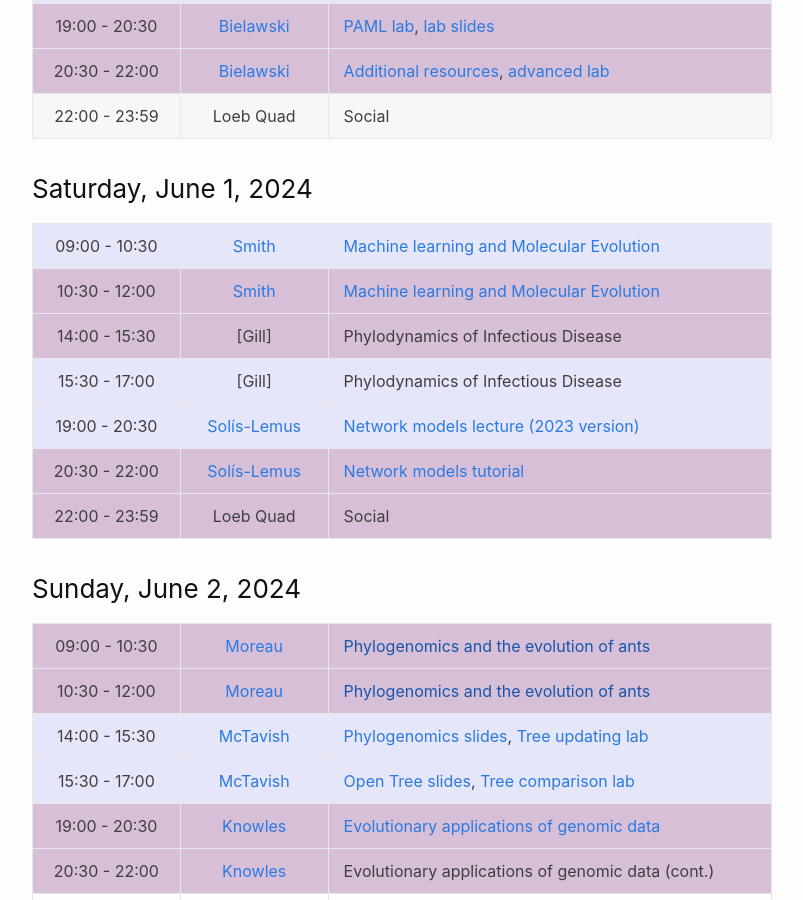
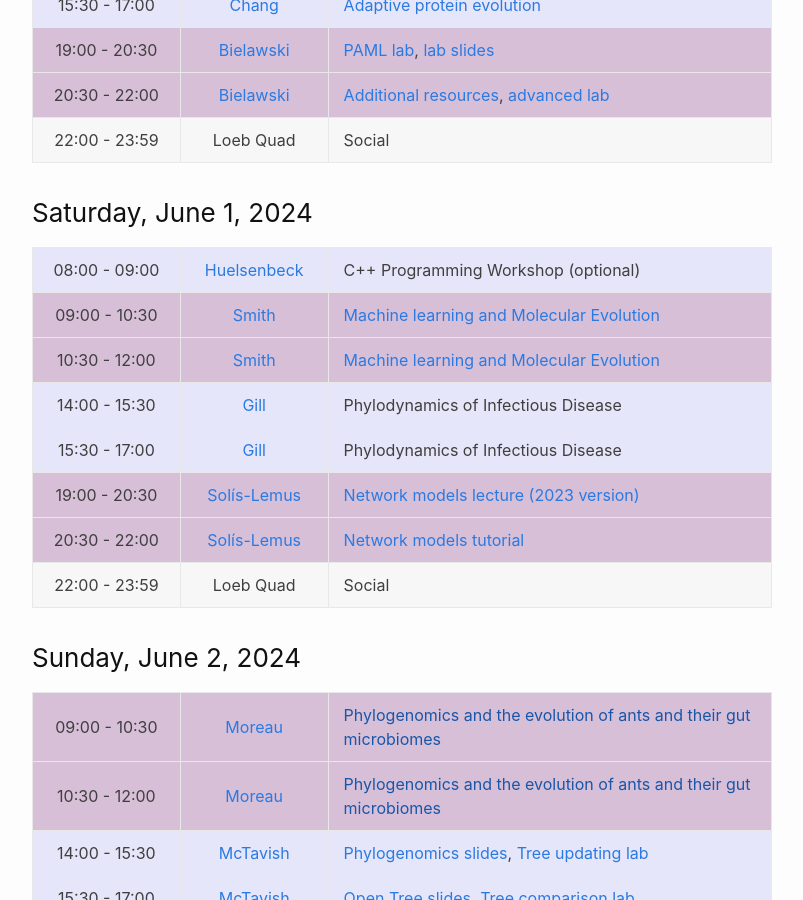
Before and after one commit to molevolworkshop/molevolworkshop.github.io, a Jekyll site: the page built from schedule.md, in a window 1280 px wide and 900 px high, scrolled down 3268 px. Shown: the whole window, without its empty margins (238-1041 px from the left). Built offline with Jekyll 4.4.1, drawn with Linux system fonts in a browser that asks for light colours; some of the changed text lies outside the part shown.

Commit message:
edit sched

```diff
--- a/schedule.md
+++ b/schedule.md
@@ -97,10 +97,11 @@
 ### Saturday, June 1, 2024
 
 ---------------|--------------------------------------|-----------------------------------
+ 08:00 - 09:00 | [Huelsenbeck](/faculty-huelsenbeck/) | C++ Programming Workshop (optional)
  09:00 - 10:30 | [Smith](/faculty-smith/)             | [Machine learning and Molecular Evolution]({{ site.baseurl }}/faculty/smith/pdf/MachineLearning_Part1.pdf)
  10:30 - 12:00 | [Smith](/faculty-smith/)             | [Machine learning and Molecular Evolution]({{ site.baseurl }}/faculty/smith/pdf/MachineLearning_Part2.pdf)
- 14:00 - 15:30 | [Gill]                               | Phylodynamics of Infectious Disease
- 15:30 - 17:00 | [Gill]                               | Phylodynamics of Infectious Disease
+ 14:00 - 15:30 | [Gill](https://stat.uga.edu/directory/people/mandev-gill)                                                     | Phylodynamics of Infectious Disease
+ 15:30 - 17:00 | [Gill](https://stat.uga.edu/directory/people/mandev-gill)                                                     | Phylodynamics of Infectious Disease
  19:00 - 20:30 | [Solís-Lemus](/faculty-solis-lemus/) | [Network models lecture (2023 version)]({{ site.baseurl }}/faculty/solis-lemus/pdf/talk-networks-mbl.pdf)
  20:30 - 22:00 | [Solís-Lemus](/faculty-solis-lemus/) | [Network models tutorial](https://github.com/crsl4/PhyloNetworks.jl/wiki)
  22:00 - 23:59 | Loeb Quad                            | Social
@@ -109,8 +110,8 @@
 ### Sunday, June 2, 2024
 
 ---------------|--------------------------------------|-----------------------------------
- 09:00 - 10:30 | [Moreau](https://www.moreaulab.entomology.cornell.edu/team/corrie-moreau/)                 | [Phylogenomics and the evolution of ants]()
- 10:30 - 12:00 | [Moreau](https://www.moreaulab.entomology.cornell.edu/team/corrie-moreau/)                 |  [Phylogenomics and the evolution of ants]()
+ 09:00 - 10:30 | [Moreau](https://www.moreaulab.entomology.cornell.edu/team/corrie-moreau/)                 | [Phylogenomics and the evolution of ants and their gut microbiomes]()
+ 10:30 - 12:00 | [Moreau](https://www.moreaulab.entomology.cornell.edu/team/corrie-moreau/)                 |  [Phylogenomics and the evolution of ants and their gut microbiomes]()
  14:00 - 15:30 | [McTavish](/faculty-mctavish/)       | [Phylogenomics slides]({{ site.baseurl }}/faculty/mctavish/pdf/Genomics_MOLE2023-opt.pdf), [Tree updating lab](https://github.com/snacktavish/Mole2023/blob/master/TreeUpdating.md)
  15:30 - 17:00 | [McTavish](/faculty-mctavish/)       | [Open Tree slides]({{ site.baseurl }}/faculty/mctavish/pdf/OpenTree_MOLE2023-opt.pdf), [Tree comparison lab](https://github.com/snacktavish/Mole2023/blob/master/TreeComparison.md)
  19:00 - 20:30 | [Knowles](/faculty-knowles/)         | [Evolutionary applications of genomic data]({{ site.baseurl }}/faculty/knowles/pdf/Knowles-Woodshole-2023-Lect-opt.pdf)
```
Also changed, not shown: other parts of schedule.md (+4 -4 lines).
